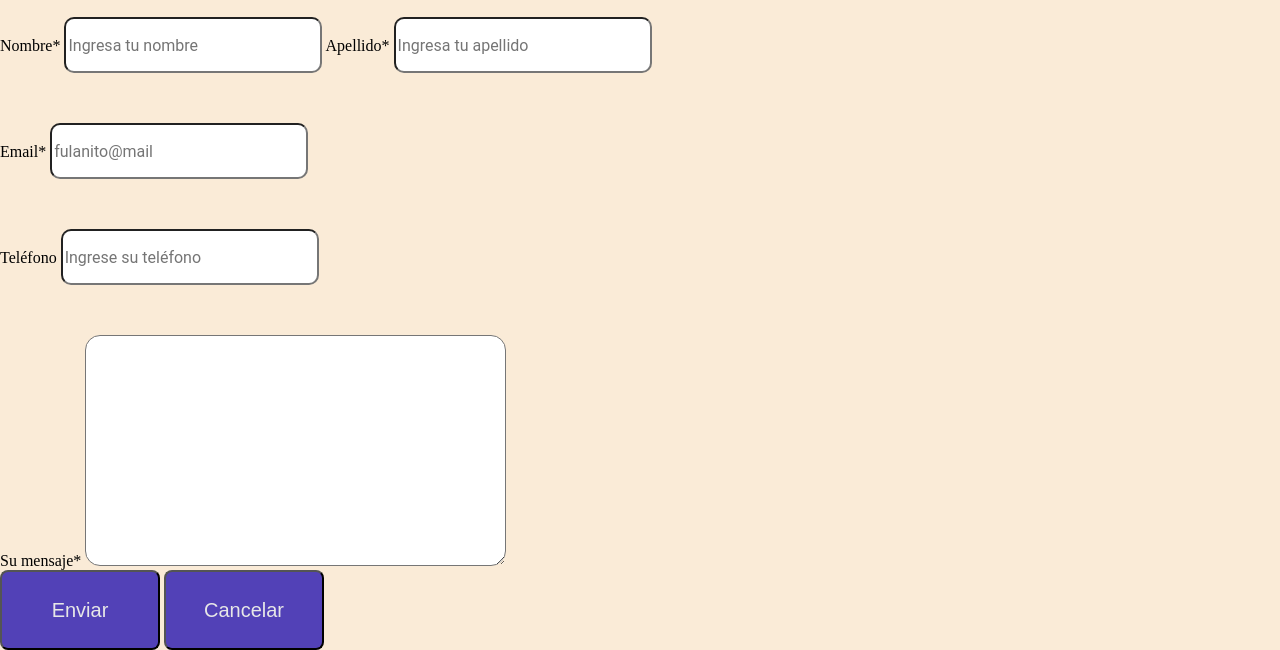
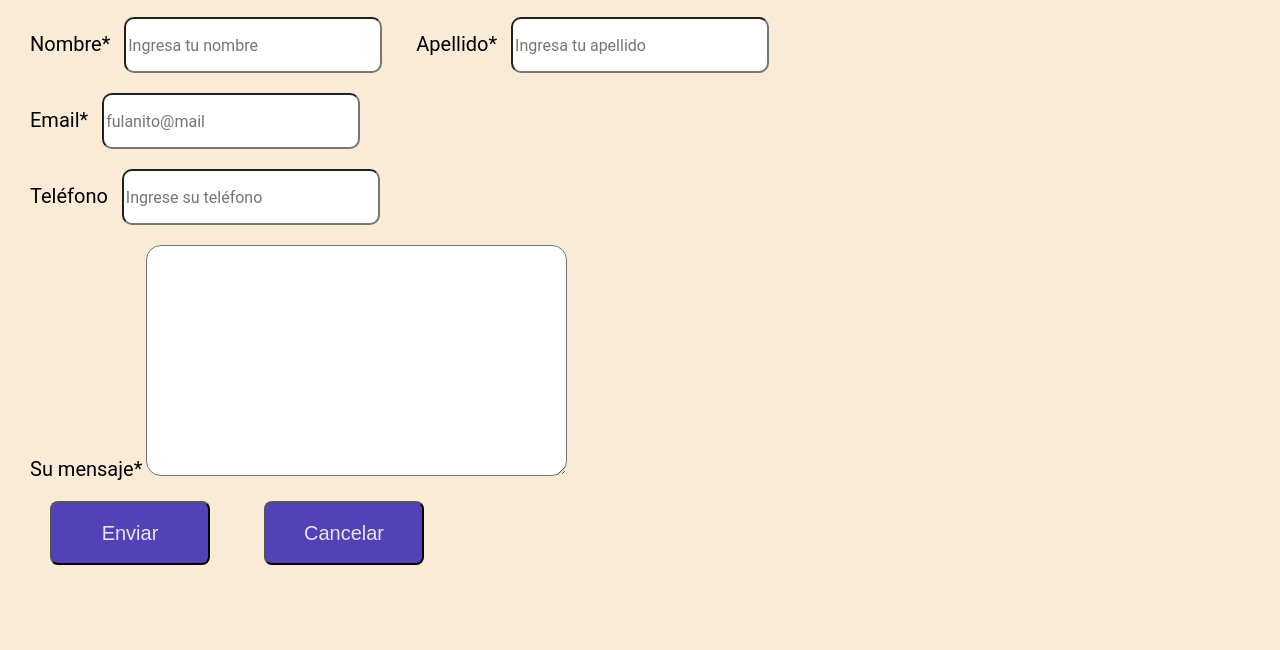
Before and after one commit to GaspachoGit/Proyecto-JYF, a website: page pages/contactanos.html in a window 1280 px wide. Shown: the part 791-1441 px from the top of the page. After the commit the page ends 1356 px from the top, so only its background shows below. Drawn offline with Linux system fonts and the light colour scheme; files that its build step writes are made by us from their sources.

Commit message:
modificaciones

```diff
--- a/pages/contactanos.html
+++ b/pages/contactanos.html
@@ -14,7 +14,9 @@
 <body>
   <header class="cabecera">
     <div class="conten1">
+      <a href="../index.html">
       <img class="logo" src="../img/291036490_415132203992038_1526319034416505397_n-transformed.jpeg" alt="Logo JYF">
+      </a>
     </div>
     <div class="conten">
       <h3 class="boton">
@@ -64,24 +66,24 @@
     </div>
     <div class="box">
       <h2>CONTACTANOS</h2>
-      <section>
+      <section class="formulario">
         <forn action="#">
-            <div>
-                <label for="nombre">Nombre*</label>
+            <div class="campo">
+                <label class="cat" for="nombre">Nombre*</label>
                 <input class="data" type="text" name="nombre" id="nombre" placeholder="Ingresa tu nombre">
-                <label for="Apellido">Apellido*</label>
+                <label class="cat" for="Apellido">Apellido*</label>
                 <input class="data" type="text" name="Apellido" id="Apellido"  placeholder="Ingresa tu apellido">
             </div>
-            <div> <!--El Div baja a otro renglon-->
-                <label for="Email">Email*</label>
+            <div class="campo"> <!--El Div baja a otro renglon-->
+                <label class="cat" for="Email">Email*</label>
                 <input class="data" type="Email" name="Email" id="Email" placeholder="fulanito@mail">
             </div>
-            <div>
-                <label for="pass">Teléfono</label>
+            <div class="campo">
+                <label class="cat" for="pass">Teléfono</label>
                 <input class="data" type="Teléfono" name="Telefono" id="Telefono" placeholder="Ingrese su teléfono"/>
             </div>
-            <div>
-              <label for="mensaje">Su mensaje*</label>
+            <div class="campo">
+              <label class="cat" for="mensaje">Su mensaje*</label>
               <textarea class="data1" name="" id="" cols="50" rows="15"></textarea>
 
             </div>
--- a/scss/style.scss
+++ b/scss/style.scss
@@ -281,7 +281,8 @@ margin: 0;
     font-size: 20px;
     border-radius: 00.5rem;
     width: 10rem;
-    height: 5rem;
+    height: 4rem;
+    margin-left: 50px;
 
   }
   .search{
@@ -311,17 +312,36 @@ margin: 0;
     border-radius: 10px;
     margin-top: 100px;
   }
+
+  .formulario {
+  display: flex;
+  flex-direction: column;
+  align-items: flex-start;
+
+  }
+  .campo {
+    /* display: flex; */
+    align-items: center;
+    margin-bottom: 20px;
+
+  }
   .data{
   height: 50px;
   width: 250px;
   border-radius: 10px;
-  margin-bottom: 50px;
+  margin-left: 10px;
   font-family: roboto;
   font-size: medium;
 
   }
   .data1{
   border-radius: 15px;
+
+  }
+  .cat {
+    font-family: 'Roboto';
+    font-size: 20px;
+    margin-left: 30px;
 
   }
 
```
Also changed, not shown: css/style.css, 1 other file.
